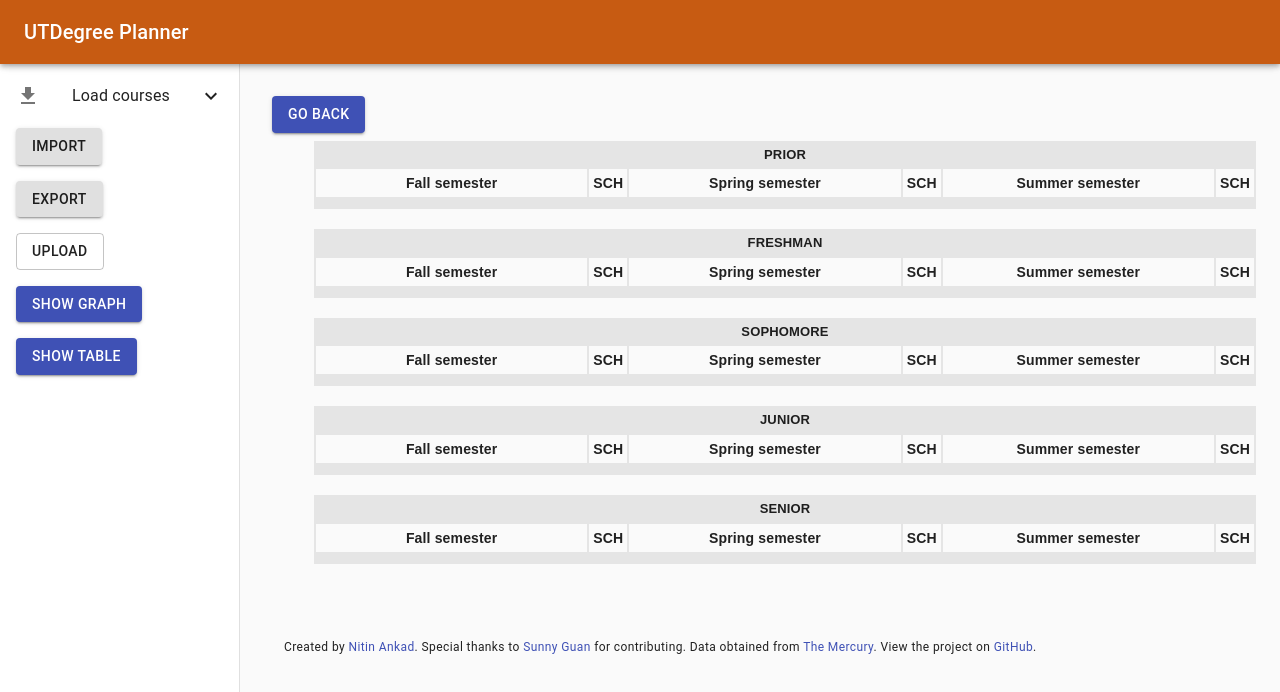
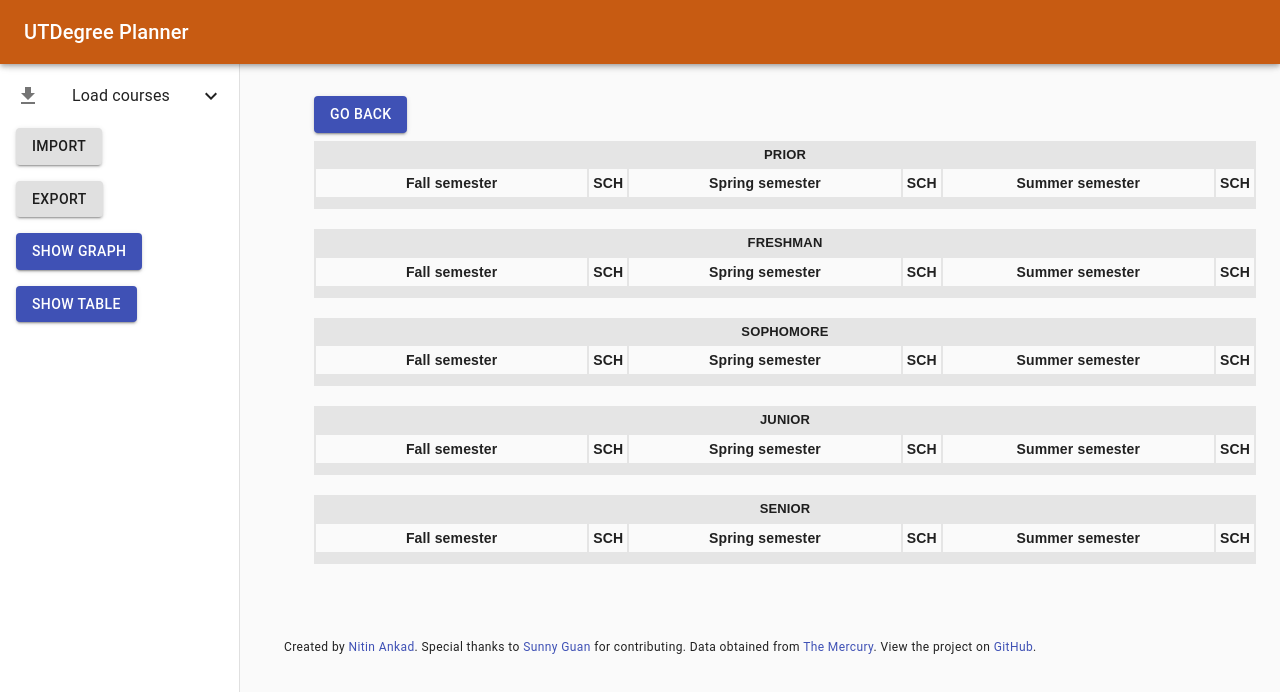
Before and after one commit to nitinankad/utdegree-planner, a React (Create React App) app: page /table in a window 1280 px wide. Shown: the top 692 px of the page. Built offline with nearby package versions, Linux system fonts and the light colour scheme.

Commit message:
minor fixes

```diff
--- a/src/components/Course.js
+++ b/src/components/Course.js
@@ -84,7 +84,6 @@
     setState({
       ...state,
       manualApproved: !state.manualApproved,
-      isHovering: !state.isHovering
     });
     // console.log(state.manualApproved);
     dispatch(editCourse(yearIndex, semesterIndex, courseIndex));
--- a/src/layout/LoadCourses.js
+++ b/src/layout/LoadCourses.js
@@ -146,21 +146,21 @@
       <ListItem>
         <Button variant="contained" onClick={handleExport}>Export</Button>
       </ListItem>
-      <ListItem>
-        <input
-          accept="application/pdf"
-          className={classes.input}
-          style={{ display: 'none' }}
-          id="file"
-          type="file"
-          onChange={e => handleFileUpload(e)}
-        />
-        <label htmlFor="file">
-          <Button variant="outlined" component="span" className={classes.button}>
-            Upload
-          </Button>
-        </label>
-      </ListItem>
+      {/*<ListItem>*/}
+      {/*  <input*/}
+      {/*    accept="application/pdf"*/}
+      {/*    className={classes.input}*/}
+      {/*    style={{ display: 'none' }}*/}
+      {/*    id="file"*/}
+      {/*    type="file"*/}
+      {/*    onChange={e => handleFileUpload(e)}*/}
+      {/*  />*/}
+      {/*  <label htmlFor="file">*/}
+      {/*    <Button variant="outlined" component="span" className={classes.button}>*/}
+      {/*      Upload*/}
+      {/*    </Button>*/}
+      {/*  </label>*/}
+      {/*</ListItem>*/}
       <ListItem>
         <Button variant="contained" color="primary" onClick={redirectGraph}>Show Graph</Button>
       </ListItem>
--- a/src/views/TableView.js
+++ b/src/views/TableView.js
@@ -10,6 +10,9 @@
 
         "& table": {
             borderCollapse: "collapse",
+            marginLeft: "50px"
+        },
+        "& button": {
             marginLeft: "50px"
         },
         "& tbody": {
```
Also changed, not shown: 1 other file (tests, documents, lock files or other folders).
